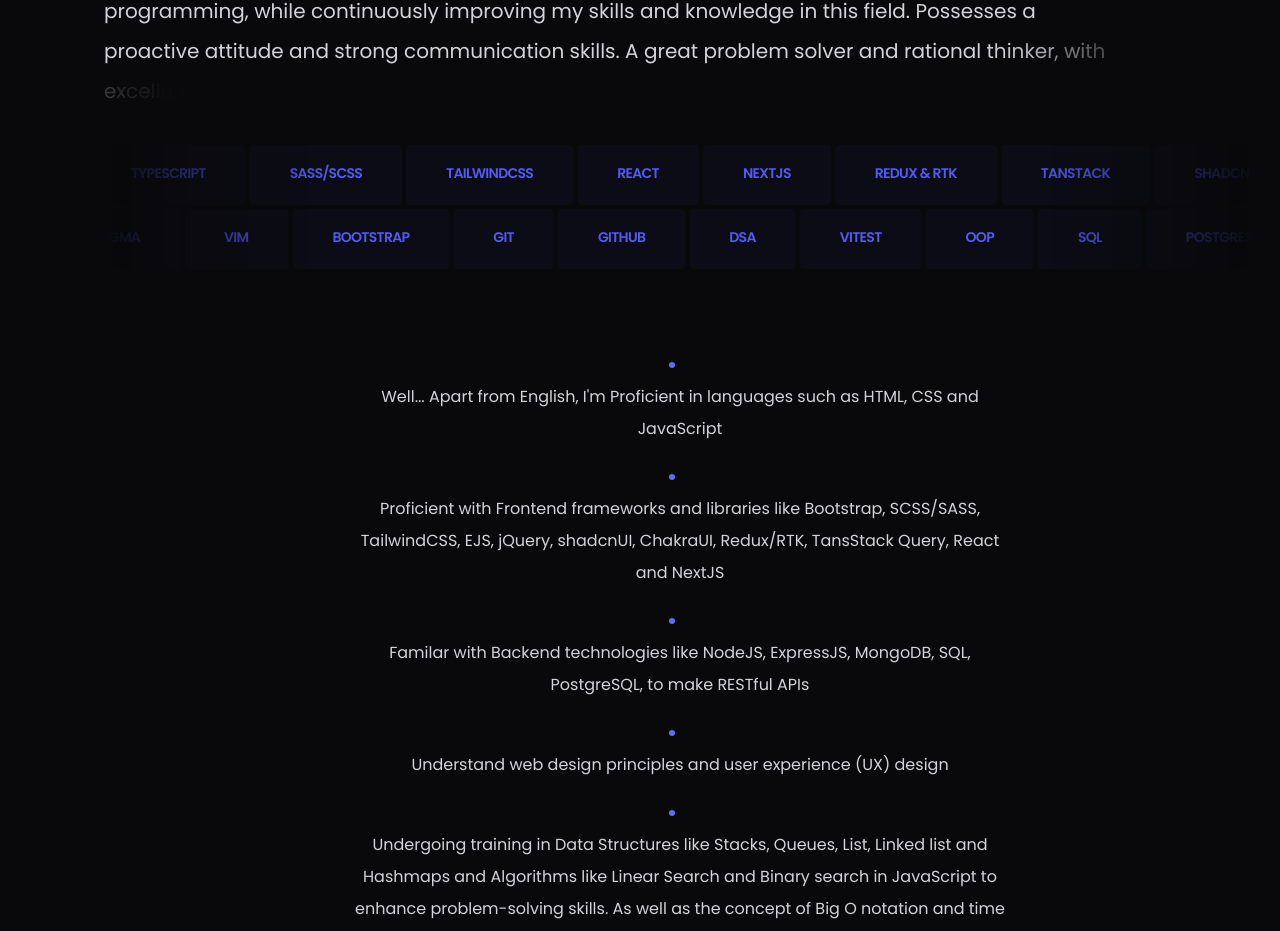
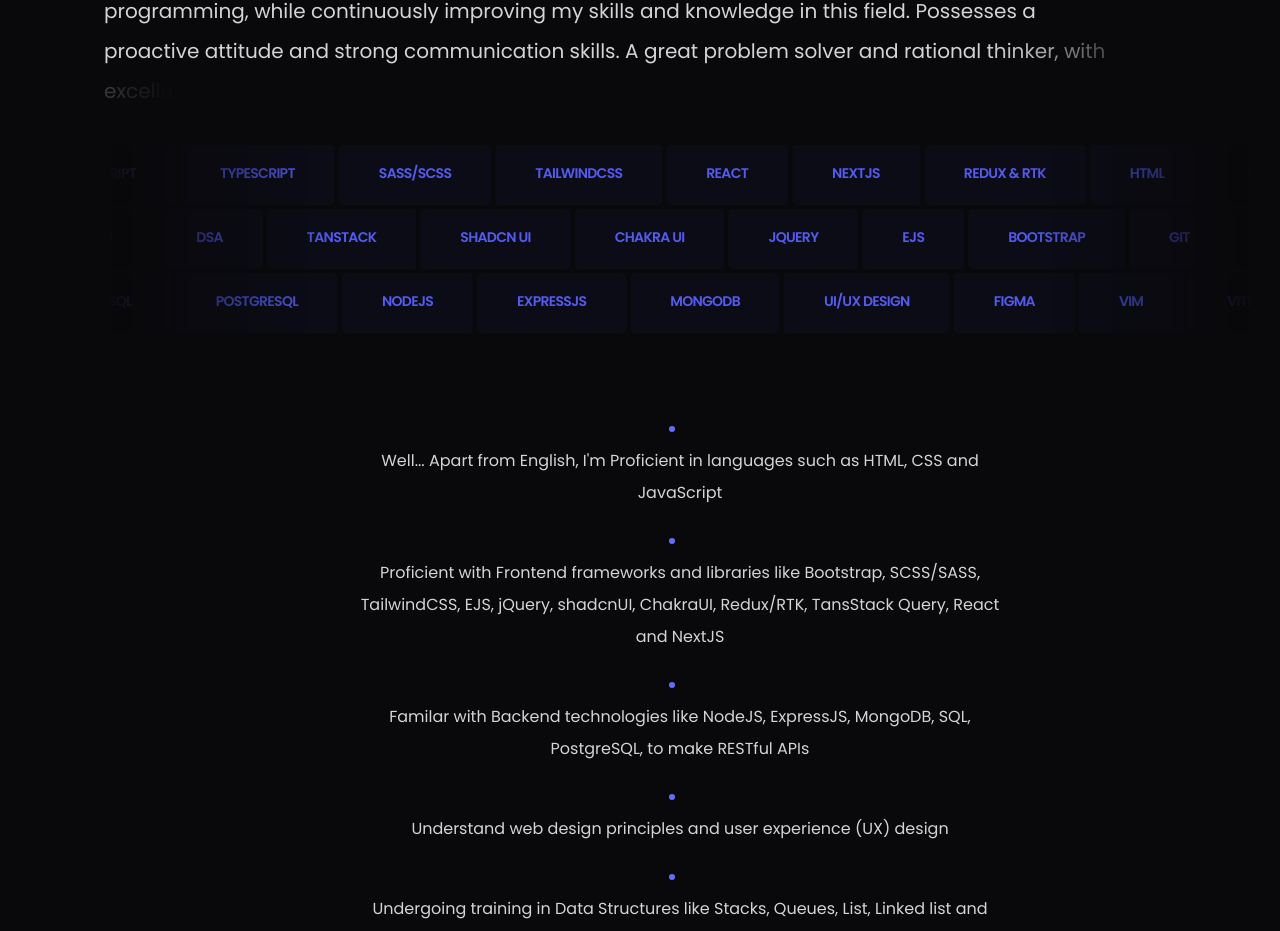
Before and after one commit to AJ1732/portfolio, a React (Vite) app: page / in a window 1280 px wide. Shown: the part 1011-1942 px from the top of the page. Built offline with nearby package versions, Linux system fonts and the light colour scheme.

Commit message:
refactor: update marquee to three steps

```diff
--- a/src/components/ui/Marquee.tsx
+++ b/src/components/ui/Marquee.tsx
@@ -1,17 +1,21 @@
 import { motion } from "framer-motion";
 
 type MarqueeProps = {
-  firstTop: React.ReactNode;
-  secondTop: React.ReactNode;
-  firstBottom?: React.ReactNode;
-  secondBottom?: React.ReactNode;
+  topFirst: React.ReactNode;
+  topSecond?: React.ReactNode;
+  middleFirst: React.ReactNode;
+  middleSecond?: React.ReactNode;
+  bottomFirst?: React.ReactNode;
+  bottomSecond?: React.ReactNode;
 };
 
 const DoubleMarquee: React.FC<MarqueeProps> = ({
-  firstTop,
-  secondTop,
-  firstBottom,
-  secondBottom,
+  topFirst,
+  topSecond,
+  middleFirst,
+  middleSecond,
+  bottomFirst,
+  bottomSecond
 }) => {
   return (
     <div className="mx-auto space-y-1">
@@ -19,10 +23,50 @@
         <motion.div
           initial={{ x: 0 }}
           animate={{ x: "-100%" }}
+          transition={{ duration: 25, repeat: Infinity, ease: "linear" }}
+          className="flex flex-shrink-0 *:mr-1"
+        >
+          {topFirst}
+        </motion.div>
+
+        <motion.div
+          initial={{ x: 0 }}
+          animate={{ x: "-100%" }}
+          transition={{ duration: 25, repeat: Infinity, ease: "linear" }}
+          className="flex flex-shrink-0 *:mr-1"
+        >
+          {topSecond}
+        </motion.div>
+      </div>
+
+      <div className="x-gradient flex overflow-hidden">
+        <motion.div
+          initial={{ x: "-100%" }}
+          animate={{ x: 0 }}
+          transition={{ duration: 45, repeat: Infinity, ease: "linear" }}
+          className="flex flex-shrink-0 *:mr-1"
+        >
+          {middleFirst}
+        </motion.div>
+
+        <motion.div
+          initial={{ x: "-100%" }}
+          animate={{ x: 0 }}
+          transition={{ duration: 45, repeat: Infinity, ease: "linear" }}
+          className="flex flex-shrink-0 *:mr-1"
+        >
+          {middleSecond}
+        </motion.div>
+      </div>
+
+      <div className="x-gradient flex overflow-hidden">
+        <motion.div
+          initial={{ x: 0 }}
+          animate={{ x: "-100%" }}
           transition={{ duration: 30, repeat: Infinity, ease: "linear" }}
           className="flex flex-shrink-0 *:mr-1"
         >
-          {firstTop}
+          {bottomFirst}
         </motion.div>
 
         <motion.div
@@ -31,27 +75,7 @@
           transition={{ duration: 30, repeat: Infinity, ease: "linear" }}
           className="flex flex-shrink-0 *:mr-1"
         >
-          {secondTop}
-        </motion.div>
-      </div>
-
-      <div className="x-gradient flex overflow-hidden">
-        <motion.div
-          initial={{ x: "-100%" }}
-          animate={{ x: 0 }}
-          transition={{ duration: 60, repeat: Infinity, ease: "linear" }}
-          className="flex flex-shrink-0 *:mr-1"
-        >
-          {firstBottom}
-        </motion.div>
-
-        <motion.div
-          initial={{ x: "-100%" }}
-          animate={{ x: 0 }}
-          transition={{ duration: 60, repeat: Infinity, ease: "linear" }}
-          className="flex flex-shrink-0 *:mr-1"
-        >
-          {secondBottom}
+          {bottomSecond}
         </motion.div>
       </div>
     </div>
--- a/src/page/Home/sections/AboutSection.tsx
+++ b/src/page/Home/sections/AboutSection.tsx
@@ -7,6 +7,8 @@
 import { skills } from "../../../data/skills";
 
 const AboutSection = () => {
+  const oneThirdLength = Math.floor(skills.length / 3)
+
   return (
     <Container id="about" className="items-start justify-center">
       <h2 className="font-josefin text-3xl font-light">
@@ -34,23 +36,33 @@
 
         <div>
           <DoubleMarquee
-            firstTop={skills
-              .slice(0, Math.ceil(skills.length / 2))
+            topFirst={skills
+              .slice(0, oneThirdLength)
               .map(({ skill, icon }, i) => (
                 <FlipDiv key={`skill-ft-${i}`} text={skill} under={icon} />
               ))}
-            secondTop={skills
-              .slice(0, Math.ceil(skills.length / 2))
+            topSecond={skills
+              .slice(0, oneThirdLength)
               .map(({ skill, icon }, i) => (
                 <FlipDiv key={`skill-st-${i}`} text={skill} under={icon} />
               ))}
-            firstBottom={skills
-              .slice(Math.ceil(skills.length / 2))
+            middleFirst={skills
+              .slice(oneThirdLength, oneThirdLength * 2)
               .map(({ skill, icon }, i) => (
                 <FlipDiv key={`skill-bt-${i}`} text={skill} under={icon} />
               ))}
-            secondBottom={skills
-              .slice(Math.ceil(skills.length / 2))
+            middleSecond={skills
+              .slice(oneThirdLength, oneThirdLength * 2)
+              .map(({ skill, icon }, i) => (
+                <FlipDiv key={`skill-sb-${i}`} text={skill} under={icon} />
+              ))}
+            bottomFirst={skills
+              .slice(oneThirdLength * 2)
+              .map(({ skill, icon }, i) => (
+                <FlipDiv key={`skill-bt-${i}`} text={skill} under={icon} />
+              ))}
+            bottomSecond={skills
+              .slice(oneThirdLength * 2)
               .map(({ skill, icon }, i) => (
                 <FlipDiv key={`skill-sb-${i}`} text={skill} under={icon} />
               ))}
```
